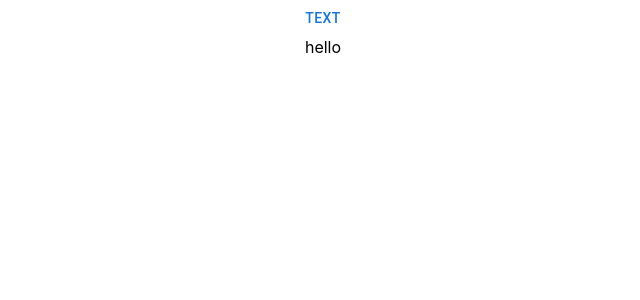
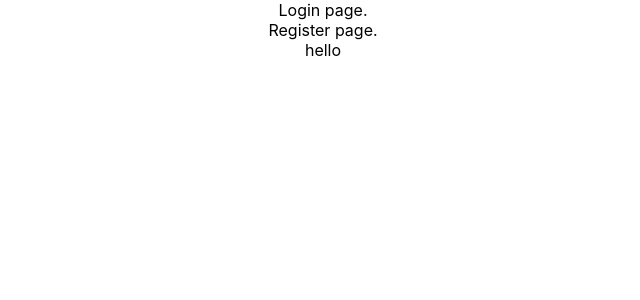
Before and after one commit to nishant4392/Deploy, a React (Create React App) app in the folder client/: page / in a window 1280 px wide. Shown: the top 300 px of the page, without its empty margins (317-957 px from the left). Built offline with nearby package versions, Linux system fonts and the light colour scheme.

Commit message:
fully removed mui

```diff
--- a/client/src/App.js
+++ b/client/src/App.js
@@ -1,13 +1,15 @@
 import './App.css';
 import { Routes,Route} from 'react-router-dom';
-import Button from '@mui/material/Button';
+import Login from './components/Login';
+import Register from './components/Register';
 
 
 
 function App() {
   return (
     <div className="App">
-    <Button variant="text">Text</Button>
+    <Login/>
+    <Register/>
     <Routes>
     <Route path='/' element={<div>hello</div>}/>
     </Routes>
--- /dev/null
+++ b/client/src/components/Login.jsx
@@ -0,0 +1,11 @@
+import React from 'react'
+
+const Login = () => {
+  return (
+    <div>
+      Login page.
+    </div>
+  )
+}
+
+export default Login
--- /dev/null
+++ b/client/src/components/Register.jsx
@@ -0,0 +1,11 @@
+import React from 'react'
+
+const Register = () => {
+  return (
+    <div>
+      Register page.
+    </div>
+  )
+}
+
+export default Register
```
